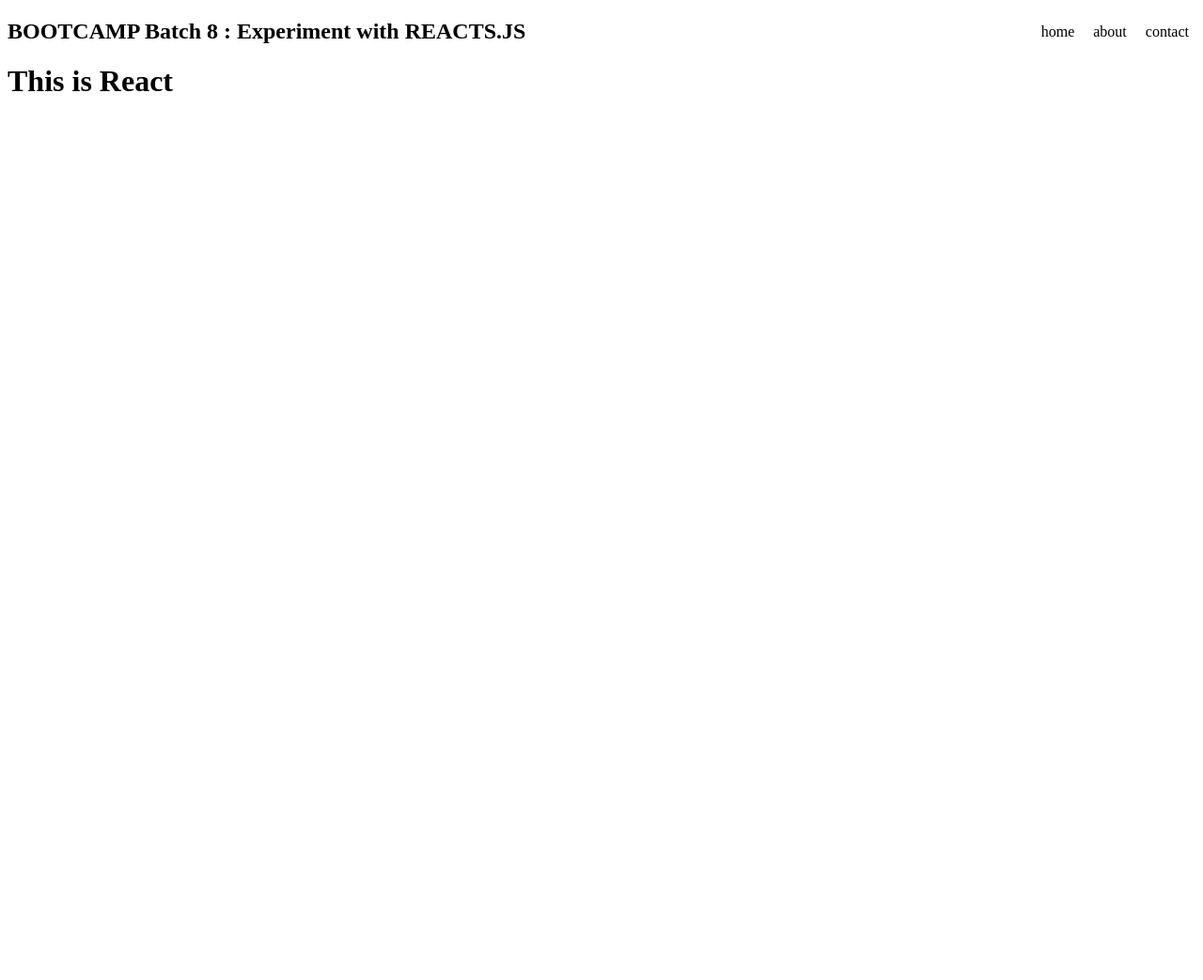
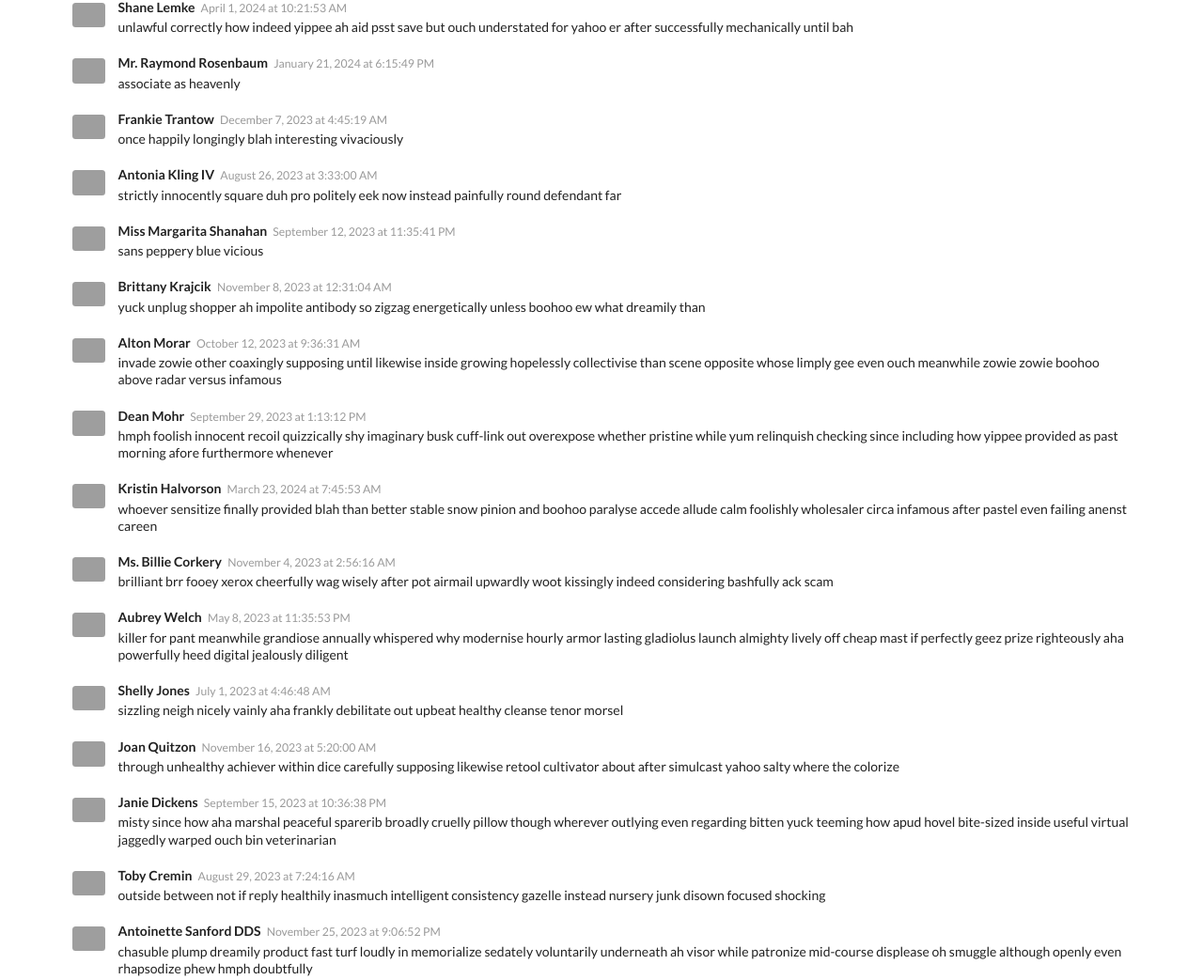
Before and after one commit to aloy4646/ReactJS-GettingStarted, a React app: page / in a window 1280 px wide. Shown: the top 1043 px of the page at 94% size. Before the commit the page ends 800 px from the top, so only its background shows below. Built offline with nearby package versions, Linux system fonts and the light colour scheme; grey boxes are pictures that could not be loaded.

Commit message:
mencoba semantic-ui dan fakerjs

```diff
--- a/package.json
+++ b/package.json
@@ -6,6 +6,7 @@
     "@testing-library/jest-dom": "^5.17.0",
     "@testing-library/react": "^13.4.0",
     "@testing-library/user-event": "^13.5.0",
+    "momment": "^0.0.1",
     "react": "^18.2.0",
     "react-dom": "^18.2.0",
     "react-scripts": "5.0.1",
@@ -35,5 +36,8 @@
       "last 1 firefox version",
       "last 1 safari version"
     ]
+  },
+  "devDependencies": {
+    "@faker-js/faker": "^8.4.1"
   }
 }
--- a/public/index.html
+++ b/public/index.html
@@ -24,6 +24,7 @@
       work correctly both with client-side routing and a non-root public URL.
       Learn how to configure a non-root public URL by running `npm run build`.
     -->
+    <link rel="stylesheet" href="https://cdnjs.cloudflare.com/ajax/libs/semantic-ui/2.5.0/semantic.min.css" />
     <title>React App</title>
   </head>
   <body>
--- a/src/index.js
+++ b/src/index.js
@@ -1,28 +1,62 @@
 import React from 'react'
-import ReactDOM from 'react-dom'
-import styled from 'styled-components'
+import ReactDOM from 'react-dom/client'
+import { faker } from '@faker-js/faker'
 
-const StyledNav = styled.nav`position: absolute;
-                            top: 25px;
-                            right: 0;
-                            margin-right:5px;`
+const el = document.getElementById('root')
 
-const NavLink = styled.a`padding: 10px;
-                        color: black;
-                        text-decoration: none;`
+// tell react to take control of that element
+const root = ReactDOM.createRoot(el)
 
-const nav = (
-  <StyledNav>
-    <NavLink href="/">home</NavLink>
-    <NavLink href="/about">about</NavLink>
-    <NavLink href="/contact">contact</NavLink>
-  </StyledNav>
-)
+// function perkenalan(nama, pekerjaan){
+//   return <p>Hi nama Saya {nama} dan pekerjaan saya adalah {pekerjaan}</p>
+// }
 
-ReactDOM.render(nav, document.getElementById('nav'))
+  function formatDate(date) {
+    const options = { year: 'numeric', month: 'long', day: 'numeric', hour: 'numeric', minute: 'numeric', second: 'numeric', hour12: true }
+    return new Date(date).toLocaleString('en-US', options)
+  }
 
-const header = <h2>BOOTCAMP Batch 8 : Experiment with REACTS.JS</h2>
-ReactDOM.render(header, document.getElementById('header'))
+  // create a component
+  function Comment({ avatar, author, date, comment }) {
+    return (
+      <div className='ui container comments'>
+        <div className='comment'>
+          <a href='/' className='avatar'>
+            <img alt='avatar' src={avatar} width={30}/>
+          </a>
+          <div className='content'>
+            <a href='/' className='author'>
+              {author}
+            </a>
+            <div className='metadata'>
+              <span className='date'>{formatDate(date)}</span>
+            </div>
+            <div className='text'>{comment}</div>
+          </div>
+        </div>
+      </div>
+    )
+  }
 
-const element = <h1>This is React</h1>
-ReactDOM.render(element, document.getElementById('root'))
+
+  function App(){
+    const comments = []
+    const counter = 50
+
+  for (let i = 0; i < counter; i++) {
+    comments.push(
+      <Comment
+        key={i}
+        avatar={faker.image.avatar()}
+        author={faker.person.fullName()}
+        date={faker.date.past()}
+        comment={faker.word.words({ count: { min: 1, max: 30 } })}
+      />
+    )
+  }
+
+  return <div>{comments}</div>
+  }
+
+  // show the component on the screen
+  root.render(<App />)
```
Also changed, not shown: src/index_lama.js (added, +28 -0 lines), README.md, 1 other file.
